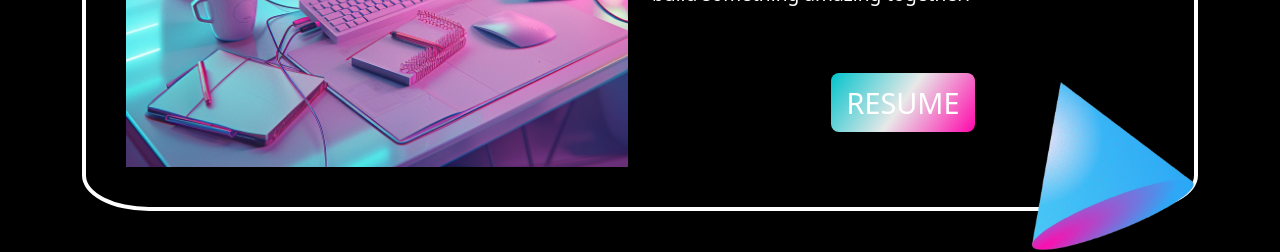
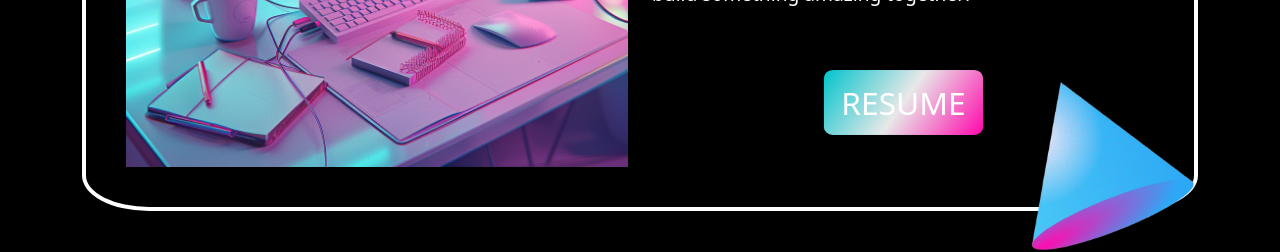
Before and after one commit to CullsGit/hugoportfolio, a React (Create React App) app: page / in a window 1280 px wide. In both pictures the pointer is over the button "RESUME". Shown: the part 1284-1536 px from the top of the page. Built offline with nearby package versions, Linux system fonts and the light colour scheme.

Commit message:
add button animation on both projects and resume buttons

```diff
--- a/src/containers/aboutMe/aboutMe.css
+++ b/src/containers/aboutMe/aboutMe.css
@@ -58,6 +58,14 @@
   text-transform: uppercase;
 }
 
+.about-page__content button {
+  transition: transform 0.3s;
+}
+
+.about-page__content button:hover {
+  transform: scale(1.1);
+}
+
 @media (min-width: 1200px) {
   .about-page__content button {
     font-size: 1.8rem;
--- a/src/containers/landingPage/landingPage.css
+++ b/src/containers/landingPage/landingPage.css
@@ -53,6 +53,14 @@
   text-transform: uppercase;
 }
 
+.landing-page button {
+  transition: transform 0.3s;
+}
+
+.landing-page button:hover {
+  transform: scale(1.1);
+}
+
 @media (min-width: 1200px) {
   .landing-page button {
     font-size: 1.8rem;
```
